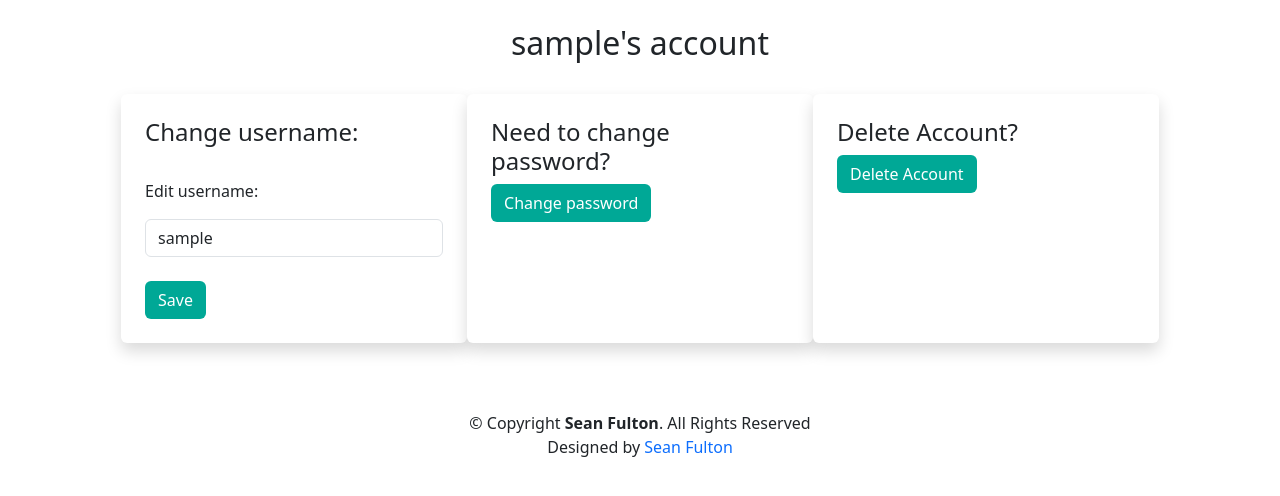
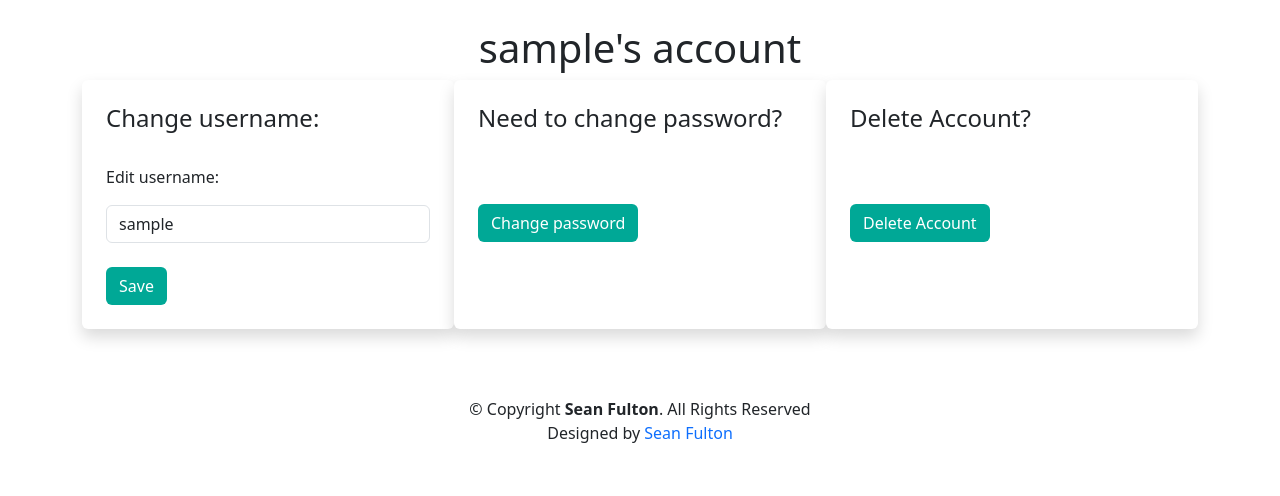
Before and after one commit to sean-fulton/Pressfeed, a Django app: page /account/ in a window 1280 px wide. Shown: the part 56-552 px from the top of the page. Run offline with Django 4.2, Linux system fonts and the light colour scheme; the visitor is signed in with stand-in values (Sample User, id 1).

Commit message:
style changes to account template

```diff
--- a/pressfeed/authentication/templates/accounts/account.html
+++ b/pressfeed/authentication/templates/accounts/account.html
@@ -1,33 +1,35 @@
 {% extends 'base.html' %}
 
 {% block content %}
-<div class="row d-flex justify-content-center" id="acc-rows">
-    <h2 style="text-align: center">{{ user.username }}'s account</h2>
+<div class="row">
+    <h1 class="text-center">{{ user.username }}'s account</h1>
 </div>
-<br/>
-<div class="row d-flex justify-content-center" id="acc-rows">
-    <div class="col-lg-3 shadow p-4 mb-5 bg-body rounded" id="acc-cols">
+<div class="row">
+    <div class="col-lg-4 shadow p-4 mb-5 bg-body rounded">
         <h4>Change username:</h4>
-        <br/>
+        <br />
         <form method="post">
             {% csrf_token %}
             <p>Edit username:</p>
             {{ form.username }}
 
-            <br/>
+            <br />
             <button type="submit" class="btn mt-auto">Save</button>
         </form>
     </div>
-    <div class="col-lg-3 shadow p-4 mb-5 bg-body rounded" id="acc-cols">
+    <div class="col-lg-4 shadow p-4 mb-5 bg-body rounded d-flex flex-column">
         <h4>Need to change password?</h4>
-        <button class="btn mt-auto" id="get-started-btn"><a href="/change-password">Change password</a></button>
+        <div class="col-sm-12 my-auto">
+            <button class="btn" id="get-started-btn"><a href="/change-password">Change password</a></button>
+        </div>
     </div>
-    <div class="col-lg-3 shadow p-4 mb-5 bg-body rounded" id="acc-cols">
-        <h4 style="margin-right: 10px">Delete Account?</h4>
-        <form id="delete-form" method="post" action="{% url 'delete_account' %}">
+    <div class="col-lg-4 shadow p-4 mb-5 bg-body rounded d-flex flex-column">
+        <h4>Delete Account?</h4>
+        <form class="my-auto" id="delete-form" method="post" action="{% url 'delete_account' %}">
             {% csrf_token %}
-            <button type="submit" class="btn mt-auto" id="delete-account-btn">Delete Account</button>
+            <button type="submit" class="btn" id="delete-account-btn" onclick="return confirm('Are you sure you want to delete your account?')">Delete Account</button>
         </form>
     </div>
 </div>
+
 {% endblock %}
```
